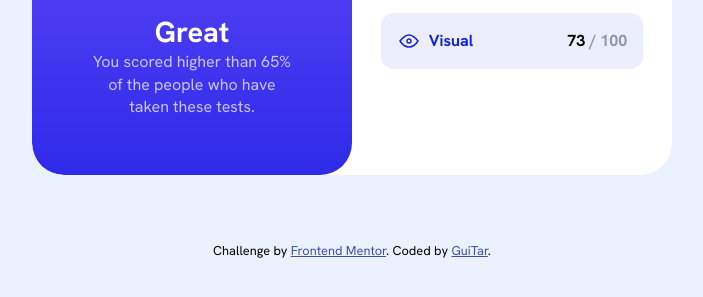
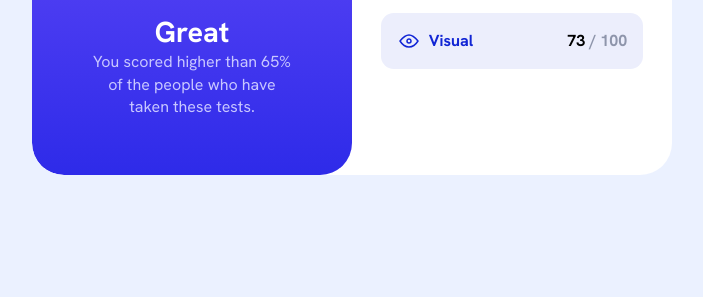
Before and after one commit to TTAR007/Summary-result, a plain HTML site: page index.html in a window 1280 px wide. Shown: the part 341-638 px from the top of the page, without its empty margins (288-991 px from the left). Drawn offline with Linux system fonts and the light colour scheme.

Commit message:
delete attribution

```diff
--- a/index.html
+++ b/index.html
@@ -61,10 +61,5 @@
       <a class="continue__button" href="#">Continue</a>
     </section>
   </main>
-
-  <div class="attribution">
-    Challenge by <a href="https://www.frontendmentor.io?ref=challenge" target="_blank">Frontend Mentor</a>.
-    Coded by <a href="https://www.frontendmentor.io/profile/TTAR007" target="_blank">GuiTar</a>.
-  </div>
 </body>
 </html>
--- a/style.css
+++ b/style.css
@@ -199,11 +199,3 @@ main {
 .continue__button:hover {
     background-image: linear-gradient(to top,var(--royal-blue-bg), var(--slate-blue-bg));
 }
-
-.attribution {
-    font-size: 0.8rem;
-    position: absolute;
-    bottom: 0;
-
-    a { color: hsl(228, 45%, 44%); }
-}
```
